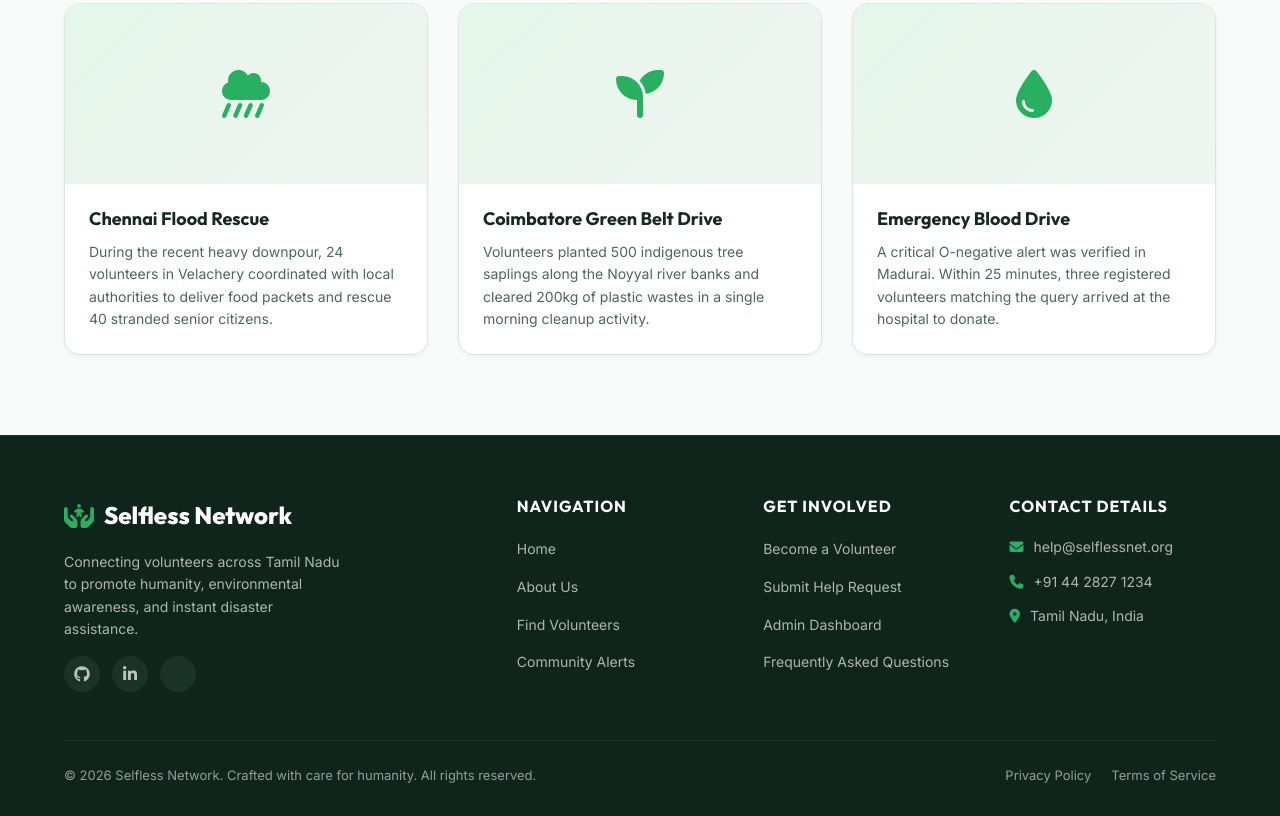
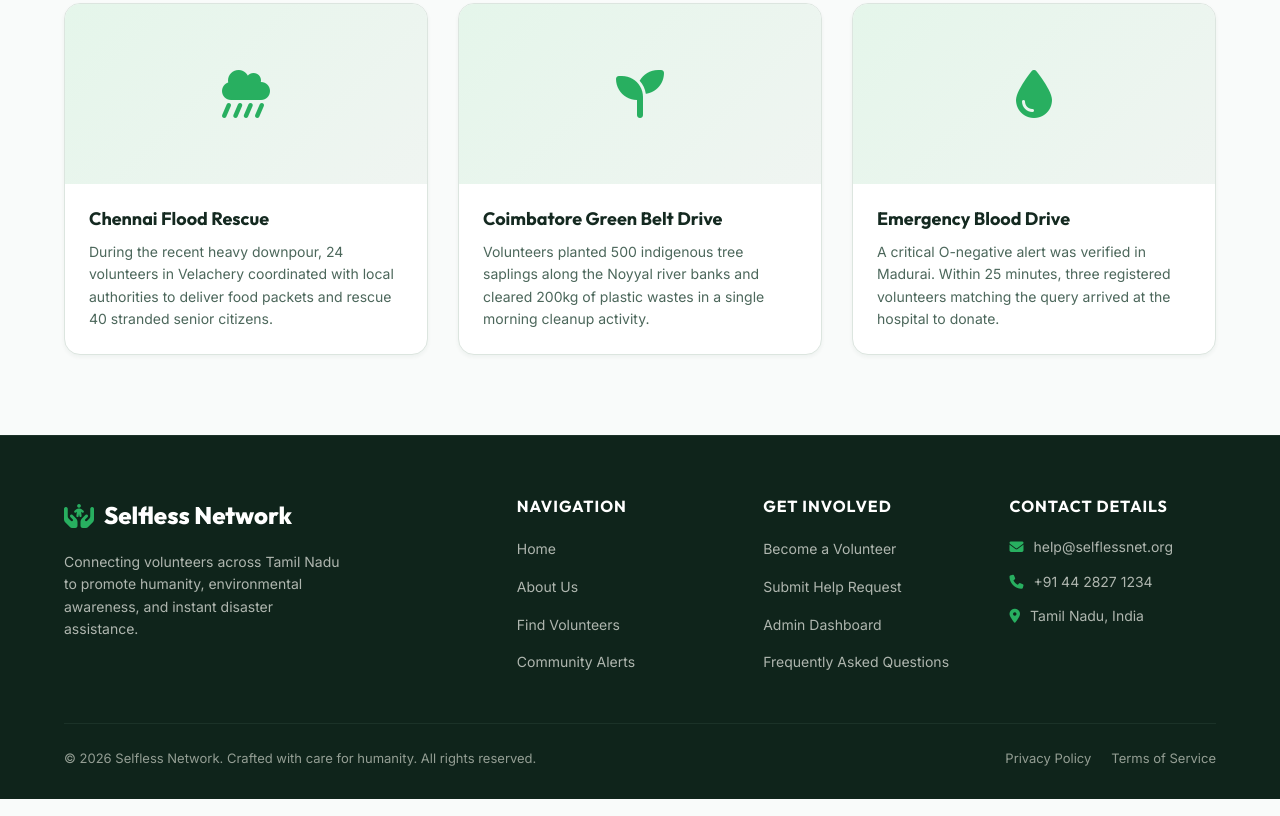
Before and after one commit to goutham-1312/the-selfless-network, a plain HTML site: page index.html in a window 1280 px wide. Shown: the part 2215-3031 px from the top of the page. Drawn offline with Linux system fonts and the light colour scheme.

Commit message:
Update index.html

```diff
--- a/index.html
+++ b/index.html
@@ -1008,11 +1008,7 @@
                         <span>Selfless Network</span>
                     </a>
                     <p>Connecting volunteers across Tamil Nadu to promote humanity, environmental awareness, and instant disaster assistance.</p>
-                    <div class="footer-socials">
-                        <a href="https://github.com" target="_blank" rel="noopener noreferrer" class="footer-social-btn" aria-label="Github"><i class="fa-brands fa-github"></i></a>
-                        <a href="https://linkedin.com" target="_blank" rel="noopener noreferrer" class="footer-social-btn" aria-label="LinkedIn"><i class="fa-brands fa-linkedin-in"></i></a>
-                        <a href="https://twitter.com" target="_blank" rel="noopener noreferrer" class="footer-social-btn" aria-label="Twitter"><i class="fa-brands fa-x-twitter"></i></a>
-                    </div>
+
                 </div>
 
                 <div>
```
